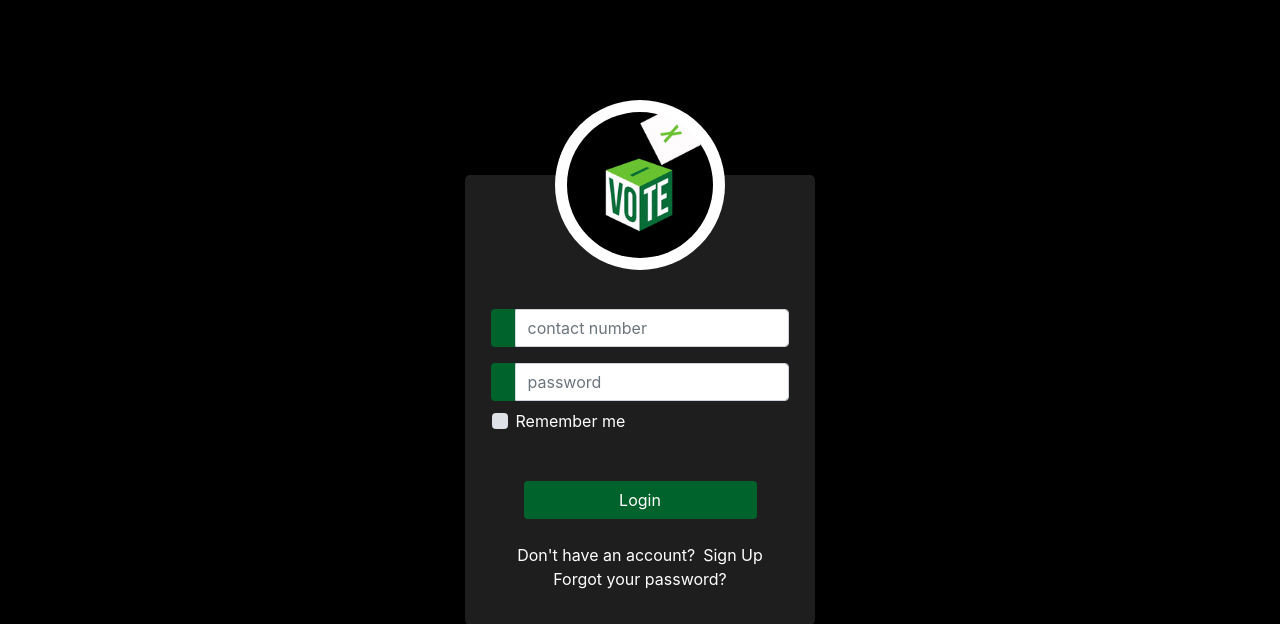
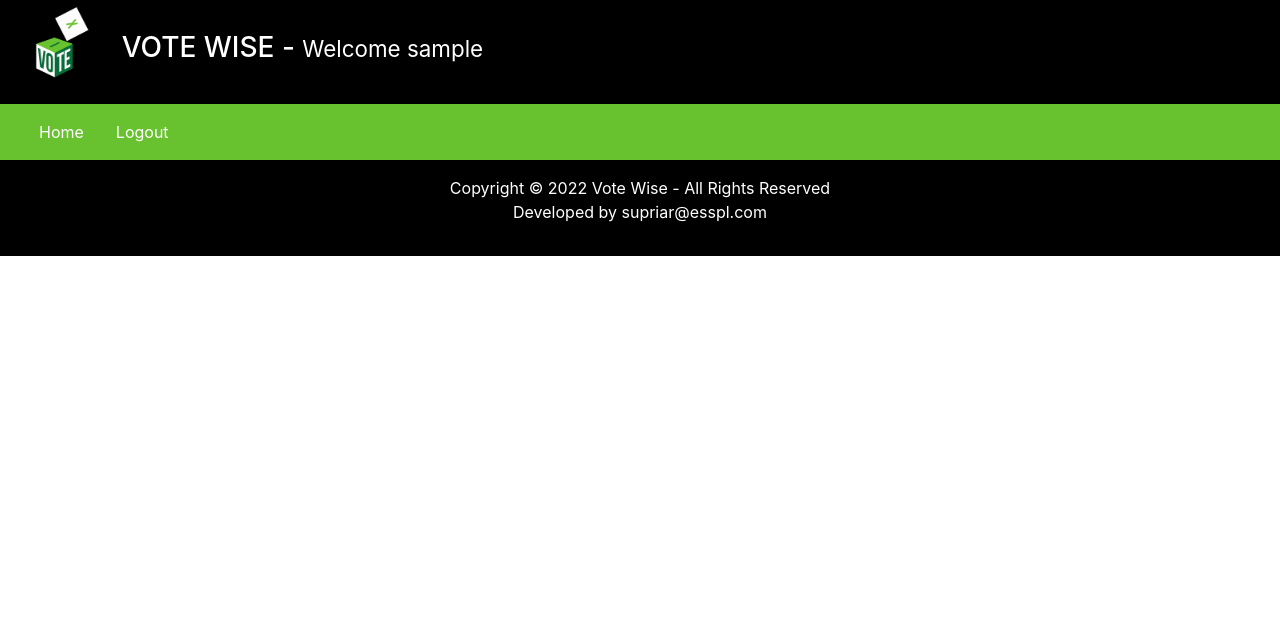
Before and after one commit to supriyarani-dhal/vote-wise, a PHP site: page /voter/index.php in a window 1280 px wide. Shown: the top 624 px of the page. Run offline with PHP 8.4, Linux system fonts and the light colour scheme; the visitor is signed in with stand-in values (Sample User, id 1).

Commit message:
Implement candidate management features and enhance voter interface

```diff
--- a/admin/inc/addElection.php
+++ b/admin/inc/addElection.php
@@ -38,7 +38,7 @@ $elections = $stmt->fetchAll(PDO::FETCH_ASSOC);
     </div>
 
     <div class="col-8">
-        <h3>Upcoming Elections</h3>
+        <h3>Election Details</h3>
         <?php if (count($elections) > 0) { ?>
             <table class="table">
                 <thead>
@@ -72,7 +72,7 @@ $elections = $stmt->fetchAll(PDO::FETCH_ASSOC);
                 </tbody>
             </table>
         <?php } else {
-            echo "<h3 class='text-center text-danger'>
+            echo "<h3 class='text-center text-danger my-5'>
                     No elections have been added yet.
                 </h3>";
         } ?>
--- a/assets/css/style.css
+++ b/assets/css/style.css
@@ -21,3 +21,10 @@
 .bg-green {
   background-color: #68c230 !important;
 }
+
+.candidate_symbol {
+  width: 80px;
+  height: 80px;
+  border: 2px solid #68c230;
+  border-radius: 1000%;
+}
--- /dev/null
+++ b/voter/inc/footer.php
@@ -0,0 +1,15 @@
+<div class="row bg-black text-white text-center">
+    <div class="col-12 my-3">
+        <p>Copyright &copy; 2022 Vote Wise - All Rights Reserved <br />
+            Developed by supriar@esspl.com
+        </p>
+    </div>
+</div>
+</div>
+
+<script src="../assets/js/bootstrap.min.js"></script>
+<script src="../assets/js/jquery.min.js"></script>
+
+</body>
+
+</html>
--- /dev/null
+++ b/voter/inc/header.php
@@ -0,0 +1,32 @@
+<?php
+session_start();
+require_once '../admin/inc/config.php';
+
+if ($_SESSION['key'] != "VoterKey") {
+    echo "<script>location.assign(\"../admin/logout.php\");</script>";
+    die;
+}
+?>
+
+<!DOCTYPE html>
+<html lang="en">
+
+<head>
+    <meta charset="UTF-8">
+    <meta name="viewport" content="width=device-width, initial-scale=1.0">
+    <title>Voter Panel- vote wise</title>
+    <link rel="stylesheet" href="../assets/css/bootstrap.min.css">
+    <link rel="stylesheet" href="../assets/css/style.css">
+</head>
+
+<body>
+
+    <div class="container-fluid">
+        <div class="row bg-black text-white">
+            <div class="col-1">
+                <img src="../assets/images/logo.gif" alt="Vote Wise" width="80px" />
+            </div>
+            <div class="col-11 my-auto">
+                <h3>VOTE WISE - <small> Welcome <?php echo $_SESSION['username']; ?></small></h3>
+            </div>
+        </div>
--- /dev/null
+++ b/voter/inc/navigation.php
@@ -0,0 +1,23 @@
+<div class="row bg-green">
+    <div class="col-12">
+        <nav class="navbar navbar-expand-lg navbar-light bg-green">
+            <button class="navbar-toggler" type="button" data-toggle="collapse" data-target="#navbarSupportedContent"
+                aria-controls="navbarSupportedContent" aria-expanded="false" aria-label="Toggle navigation">
+                <span class="navbar-toggler-icon"></span>
+            </button>
+
+            <div class="collapse navbar-collapse" id="navbarSupportedContent">
+                <ul class="navbar-nav mr-auto">
+                    <li class="nav-item active">
+                        <a class="nav-link text-white mr-3" href="index.php">Home <span
+                                class="sr-only">(current)</span></a>
+                    </li>
+                    <li class="nav-item active">
+                        <a class="nav-link text-white mr-3" href="../admin/logout.php">Logout <span
+                                class="sr-only">(current)</span></a>
+                    </li>
+                </ul>
+            </div>
+        </nav>
+    </div>
+</div>
--- /dev/null
+++ b/voter/index.php
@@ -0,0 +1,7 @@
+<?php
+include 'inc/header.php';
+include 'inc/navigation.php';
+
+
+include 'inc/footer.php';
+?>
```
Also changed, not shown: admin/inc/addCandidate.php (+44 -16 lines), admin/inc/home.php (+49 -1 lines), assets/images/candidate_photos/4015523699batsman.png (added), assets/images/candidate_photos/5335250722flowers_grass.webp (added).
